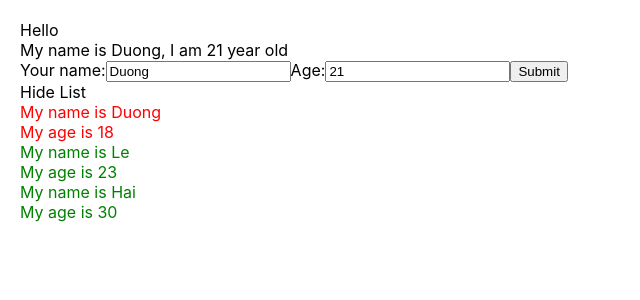
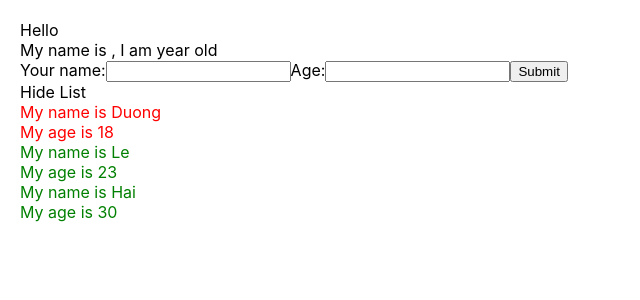
Before and after one commit to haiduong1706/react-prj, a React (Create React App) app: page / in a window 1280 px wide. Shown: the top 300 px of the page, without its empty margins (0-640 px from the left). Built offline with nearby package versions, Linux system fonts and the light colour scheme.

Commit message:
function props

```diff
--- a/src/components/UserInfor.js
+++ b/src/components/AddUserInfor.js
@@ -1,9 +1,9 @@
 import React from "react";
 
-class UserInfor extends React.Component {
+class AddUserInfor extends React.Component {
   state = {
-    name: "Duong",
-    age: 21,
+    name: "",
+    age: "",
   };
 
   handleOnChange = (event) => {
@@ -20,7 +20,12 @@ class UserInfor extends React.Component {
   };
   handleOnSubmit = (event) => {
     event.preventDefault();
-    console.log(this.state);
+    // console.log(this.state);
+    this.props.handleAddNewUser({
+      id: Math.floor(Math.random() * 100 + 1) + "-random",
+      name: this.state.name,
+      age: this.state.age,
+    });
   };
   render() {
     return (
@@ -46,4 +51,4 @@ class UserInfor extends React.Component {
     );
   }
 }
-export default UserInfor;
+export default AddUserInfor;
--- a/src/components/DisplayInfor.js
+++ b/src/components/DisplayInfor.js
@@ -11,7 +11,7 @@ class DisplayInfor extends React.Component {
   };
   render() {
     const { listUsers } = this.props;
-    // console.log(listUsers);
+
     return (
       <div>
         <div>
@@ -23,20 +23,18 @@ class DisplayInfor extends React.Component {
             {this.state.isShowList === true ? "Hide List" : "Show List"}
           </span>
         </div>
-        {listUsers.map((user, index) => {
-          console.log(user);
-
-          return (
-            <div>
-              {this.state.isShowList && (
+        {this.state.isShowList && (
+          <div>
+            {listUsers.map((user, index) => {
+              return (
                 <div key={user.id} className={+user.age > 18 ? "green" : "red"}>
                   <div> My name is {user.name}</div>
                   <div> My age is {user.age}</div>
                 </div>
-              )}
-            </div>
-          );
-        })}
+              );
+            })}
+          </div>
+        )}
       </div>
     );
   }
--- a/src/components/MyComponents.js
+++ b/src/components/MyComponents.js
@@ -1,5 +1,5 @@
 import React from "react";
-import UserInfor from "./UserInfor";
+import AddUserInfor from "./AddUserInfor";
 import DisplayInfor from "./DisplayInfor";
 
 class MyComponent extends React.Component {
@@ -10,12 +10,25 @@ class MyComponent extends React.Component {
       { id: 3, name: "Hai", age: "30" },
     ],
   };
+  handleAddNewUser = (userObj) => {
+    // console.log(userObj);
+    // let listUsersNew = this.state.listUsers;
+    // listUsersNew.unshift(userObj);
+    // listUsersNew.push(userObj);
+    // this.setState({
+    //   listUsers: listUsersNew,
+    // });
+
+    this.setState({
+      listUsers: [ ...this.state.listUsers,userObj],
+    });
+  };
   //JSX
   render() {
     return (
       <div>
-        <UserInfor />
-        <DisplayInfor listUsers={this.state.listUsers}/>
+        <AddUserInfor handleAddNewUser={this.handleAddNewUser} />
+        <DisplayInfor listUsers={this.state.listUsers} />
       </div>
     );
   }
```
